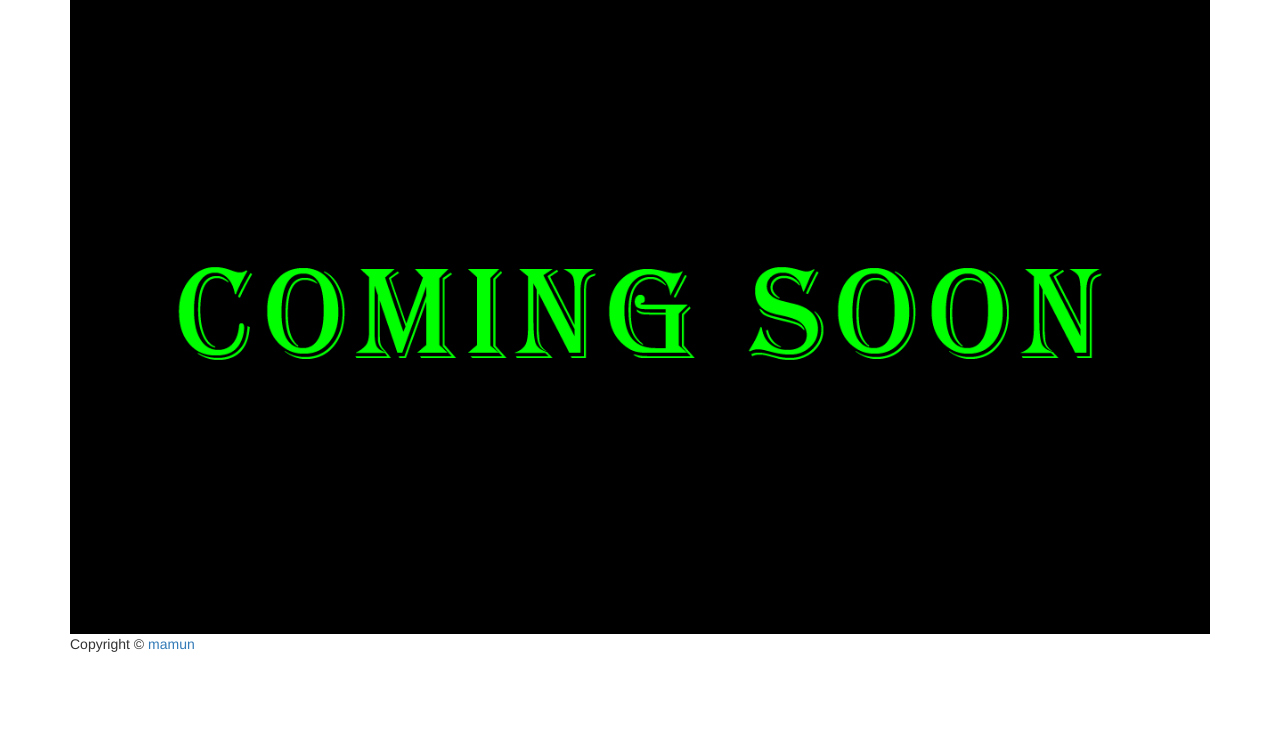
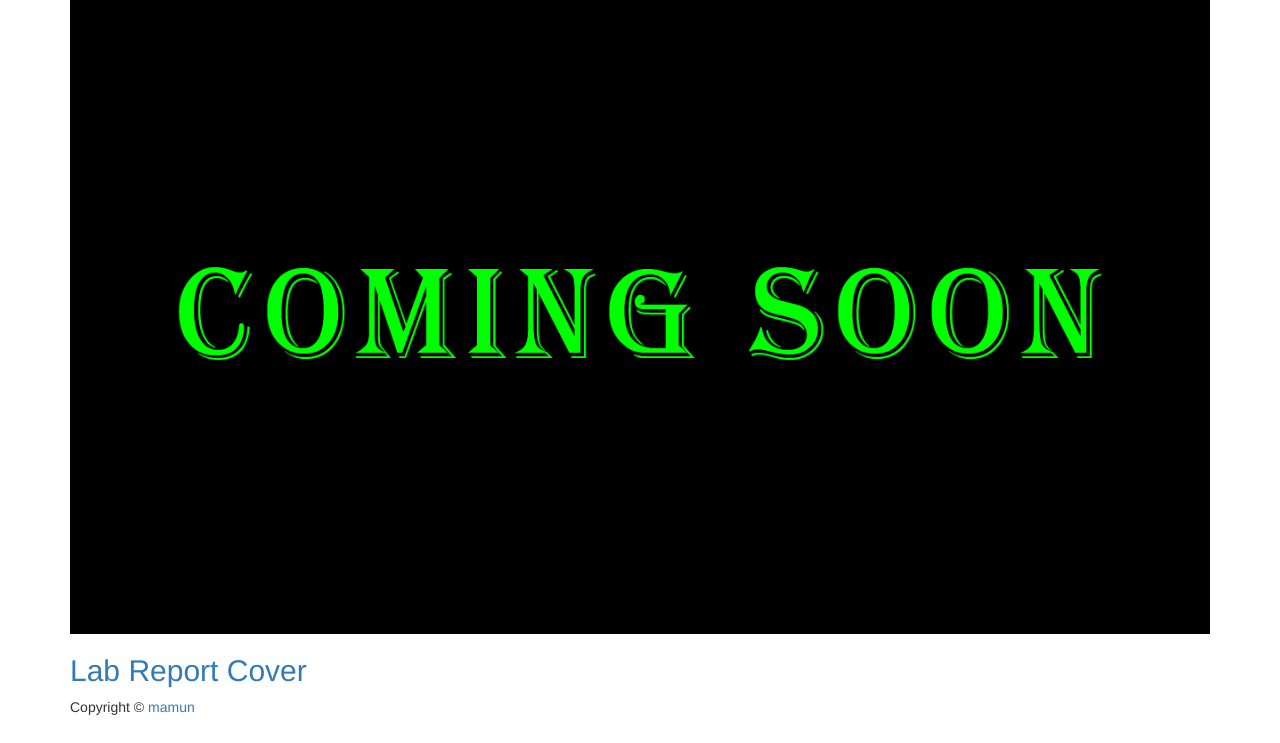
Before and after one commit to Mamun-dueee/Mamun-dueee.github.io, a plain HTML site: page services.html in a window 1280 px wide. Shown: the part 57-800 px from the top of the page. Drawn offline with Linux system fonts and the light colour scheme.

Commit message:
adding lab report

```diff
--- a/services.html
+++ b/services.html
@@ -42,6 +42,7 @@
     <section class="col-sm-12">
 
       <img src="images/coming_soon.png" class="img-responsive" alt="Responsive image">
+      <a href="docus/lab_report_temp.pdf" target="_blank"><h2>Lab Report Cover</h2></a>
       <footer>
             <div class="row">
                 <div class="col-lg-12">
```
Also changed, not shown: 1 other file.
